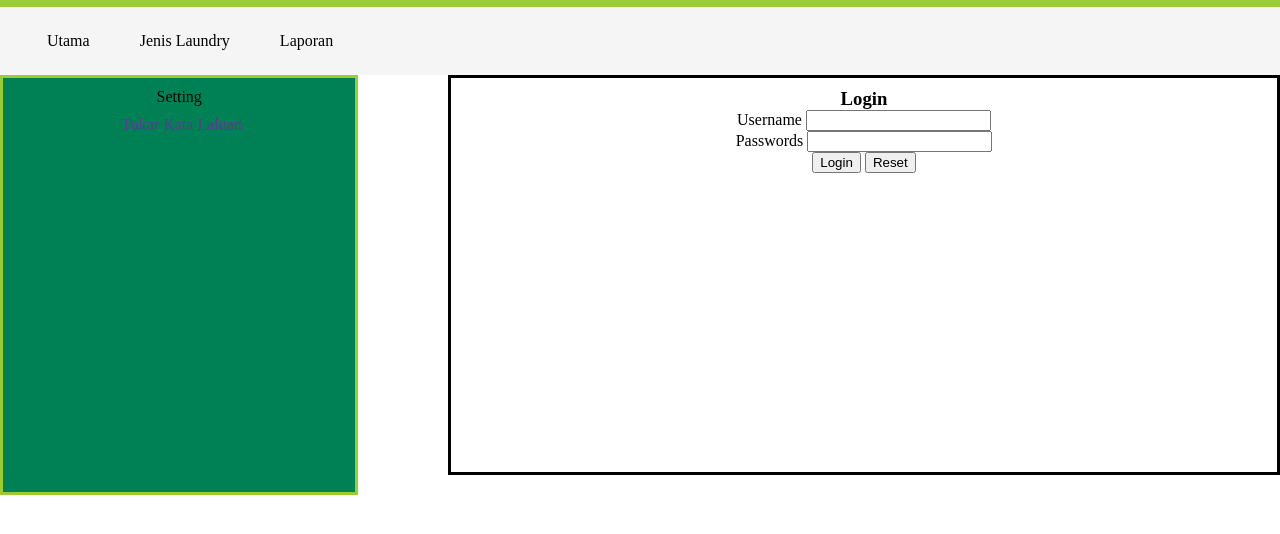
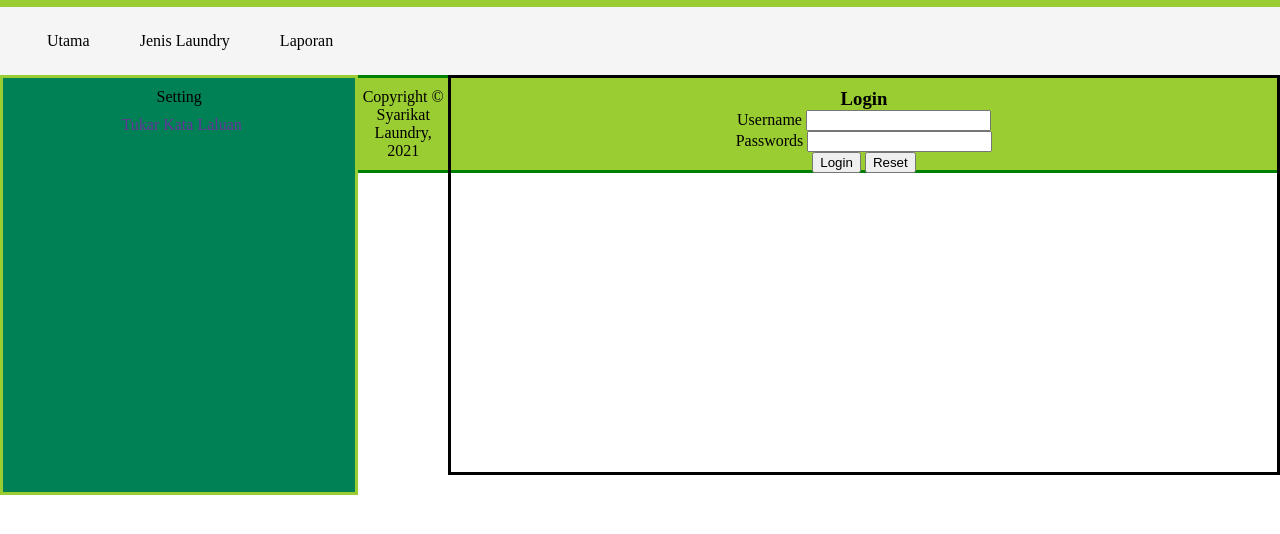
Before and after one commit to deanaamirra/system-laundry, a plain HTML site: page index.html in a window 1280 px wide. Shown: the part 90-624 px from the top of the page. Drawn offline with Linux system fonts and the light colour scheme.

Commit message:
Update index.html

```diff
--- a/index.html
+++ b/index.html
@@ -99,6 +99,15 @@
       padding-bottom: 15px;
       padding-top: 10px;
       }
+      .kaki {
+      border: solid;
+      text-align: center;
+      padding-top: 10px;
+      padding-bottom: 10px;
+      margin-top; 10px;
+      border-color: green;
+      background-color: yellowgreen;
+      }
     </style>
   </head>
 
@@ -141,6 +150,9 @@
 	</div>
 
     <!--Footer-->
+    <div class="kaki">
+      <font>Copyright &copy; Syarikat Laundry, 2021 </font>
+    </div>
 
   </body>
 </html>
```
